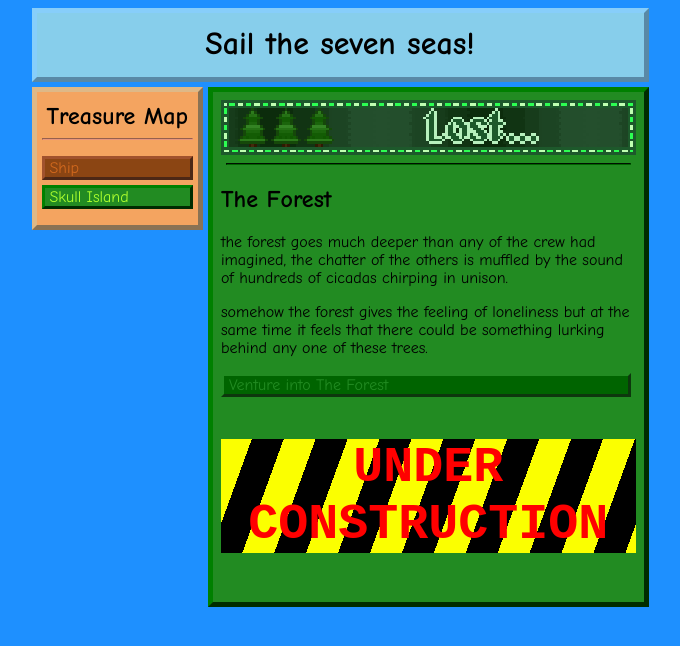
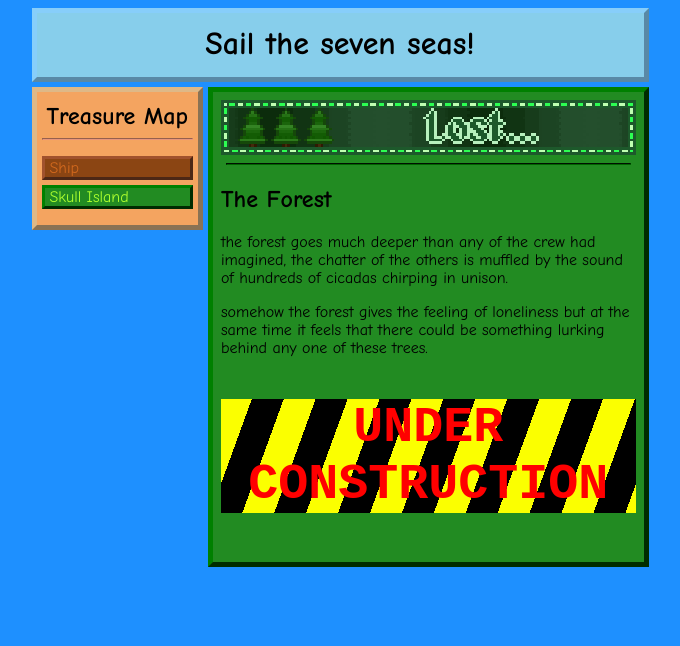
Before and after one commit to Baconzilla-0/Pirate-Ship, a plain HTML site: page secrets/forest.html in a window 1280 px wide. Shown: the whole page, without its empty margins (300-980 px from the left). Drawn offline with Linux system fonts and the light colour scheme.

Commit message:
feral hog is calling

```diff
--- a/secrets/forest.html
+++ b/secrets/forest.html
@@ -1,4 +1,6 @@
 <head>
+    <title>pirate ship - forest</title>
+
     <link rel="stylesheet" href="../asset/styles.css">
     <link rel="stylesheet" href="../asset/elements.css">
 
@@ -32,9 +34,9 @@
                     <p>somehow the forest gives the feeling of loneliness but at the same time it feels that there could be something lurking behind any one of these trees.</p>
                 </paragraph>
 
-                <!--<img class="blink" src="../image/forestcave.png">-->
+                <!--<img class="blink" src="../image/forestcave.png">
 
-                <a class="link" href="">Venture into The Forest</a>
+                <a class="link" href="">Venture into The Forest</a>-->
                 <div class="stripes">
                     <h2 class="red">UNDER CONSTRUCTION</h2>
                 </div>
```
Also changed, not shown: index.html (+2 -0 lines), island.html (+2 -0 lines).
